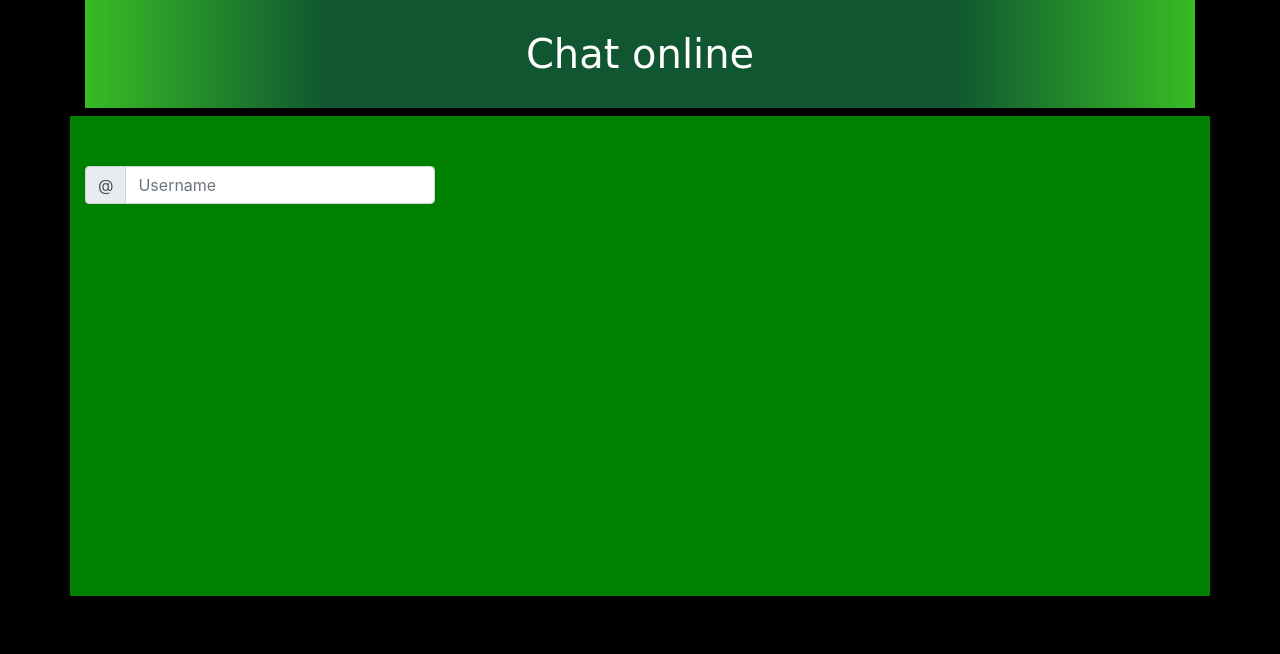
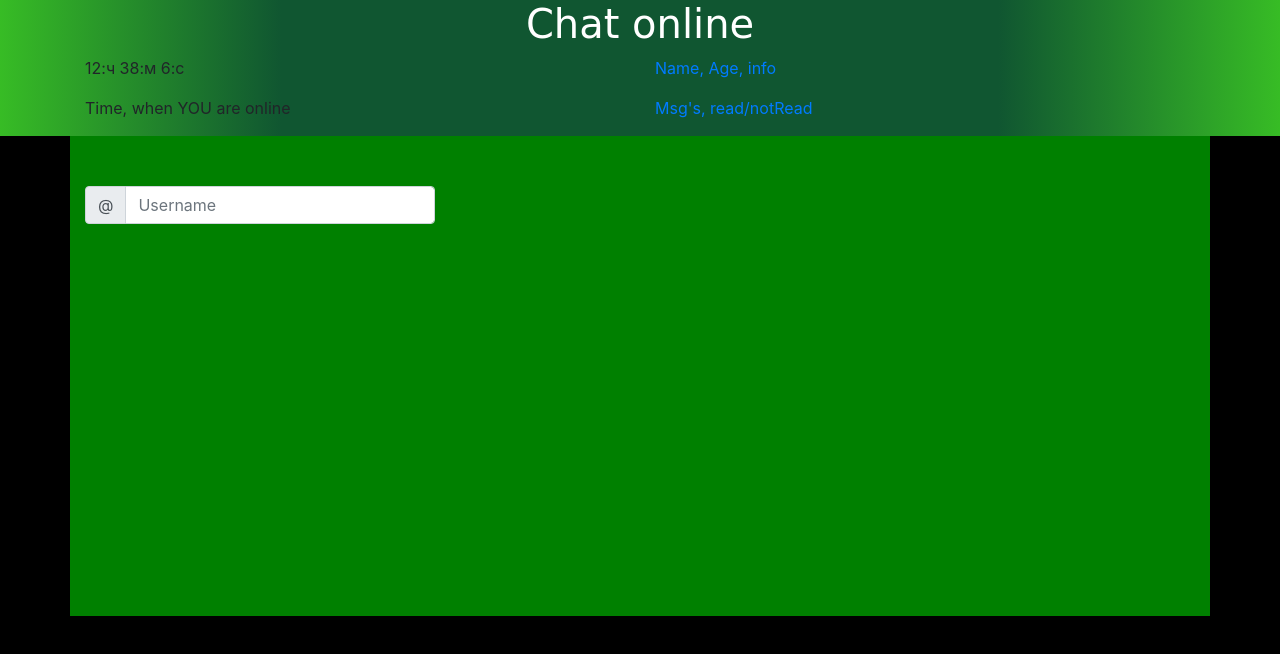
Before and after one commit to arbuzaicer/chat, a website built with webpack: page src/index.html in a window 1280 px wide. Built offline with nearby package versions, Linux system fonts and the light colour scheme; a web font is replaced by a local one.

Commit message:
Creating a head section

```diff
--- a/src/index.html
+++ b/src/index.html
@@ -14,8 +14,24 @@
 <section class="header">
     <div class="container">
         <div class="row">
-            <div class="col-sm-12">
-                <h1 class="header_name">Chat online</h1>
+            <div class="col-sm-12 header_name">
+                <h1>Chat online</h1>
+            </div>
+        </div>
+        <div class="row">
+            <div class="col-md-6 current_date">
+                <p>Current Date</p>
+            </div>
+            <div class="col md-6 personal_settings">
+                <a href="#"><p>Name, Age, info</p></a>
+            </div>
+        </div>
+        <div class="row">
+            <div class="col-md-6 time_online">
+                <p>Time, when YOU are online</p>
+            </div>
+            <div class="col md-6 chat_info">
+                <a href="#">Msg's, read/notRead</a>
             </div>
         </div>
     </div>
--- a/src/js/index.js
+++ b/src/js/index.js
@@ -9,4 +9,13 @@ const o = {
   }
 };
 
+(function setDate() {
+  let date = new Date();
+  let dateImport = document.querySelector('.current_date');
+  let currentHour = date.getHours();
+  let currentMinutes = date.getMinutes();
+  let currentSeconds = date.getSeconds();
+  dateImport.innerHTML = currentHour+':ч '+currentMinutes+':м '+currentSeconds+':с';
+}());
+
 console.log(o?.foo?.bar?.baz ?? 'default');
--- a/src/sass/styles.scss
+++ b/src/sass/styles.scss
@@ -5,16 +5,15 @@ body {
   margin: 0;
   background: black;
 }
+.header {
+  background: -webkit-linear-gradient(left, rgb(55,188,37) 0%,rgb(16,86,49) 22%,rgb(16,86,49) 78%,rgb(55,188,37) 100%);
+}
 
-h1 {
-  display: flex;
-  justify-content: center;
-  padding: 30px;
-  background: -webkit-linear-gradient(left, rgb(55,188,37) 0%,rgb(16,86,49) 22%,rgb(16,86,49) 78%,rgb(55,188,37) 100%);
+.header_name {
+  text-align: center;
   color: white;
   font-family: 'Fredericka the Great', cursive;
-  font-size: 40px;
-  text-align: center;
+  font-size: 30px;
 }
 
 .main_body {
@@ -22,5 +21,5 @@ h1 {
   background: green;
 }
 .users_info {
-  margin-top: 50px;
+  padding-top: 50px;
 }
```
